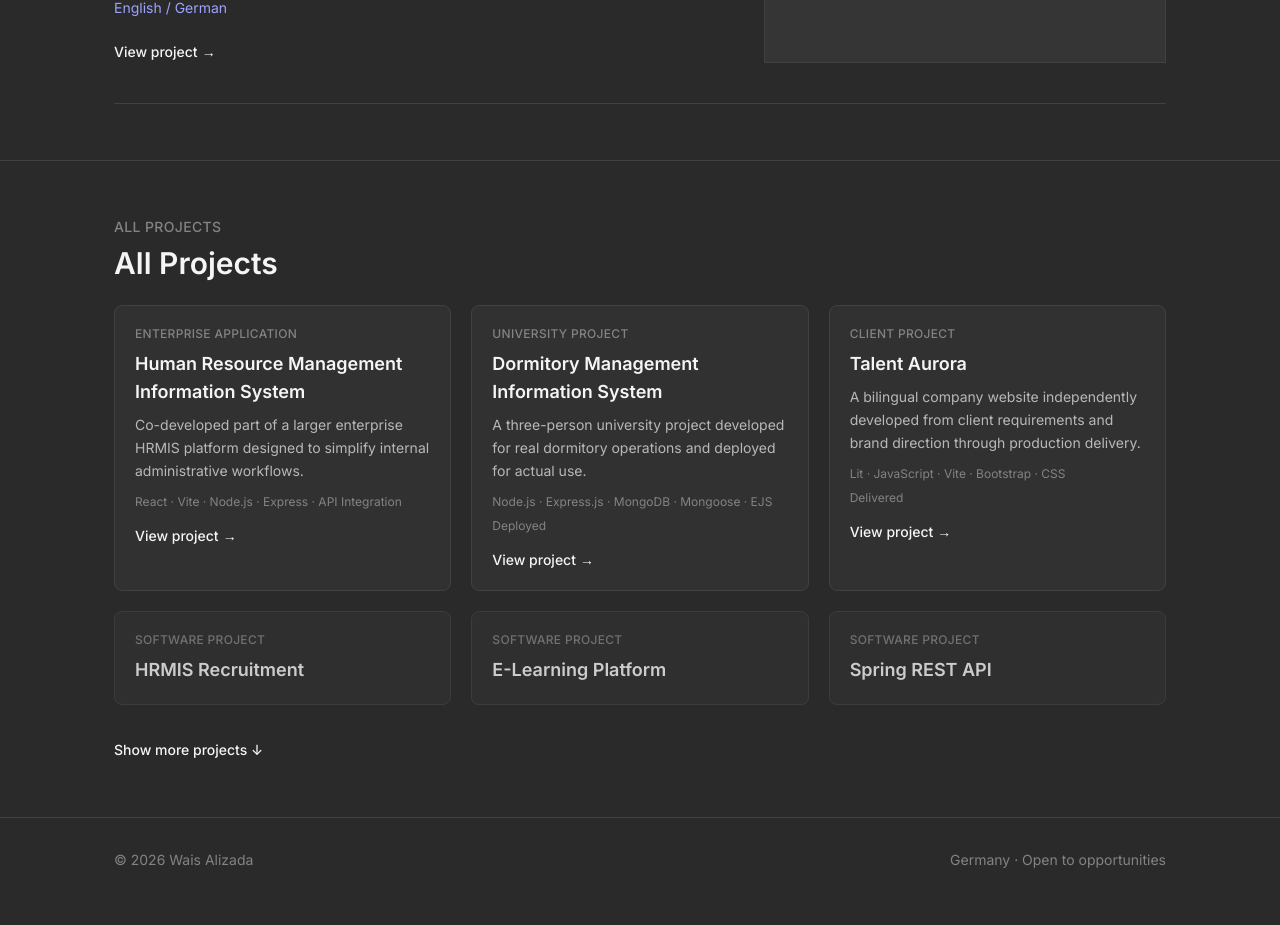
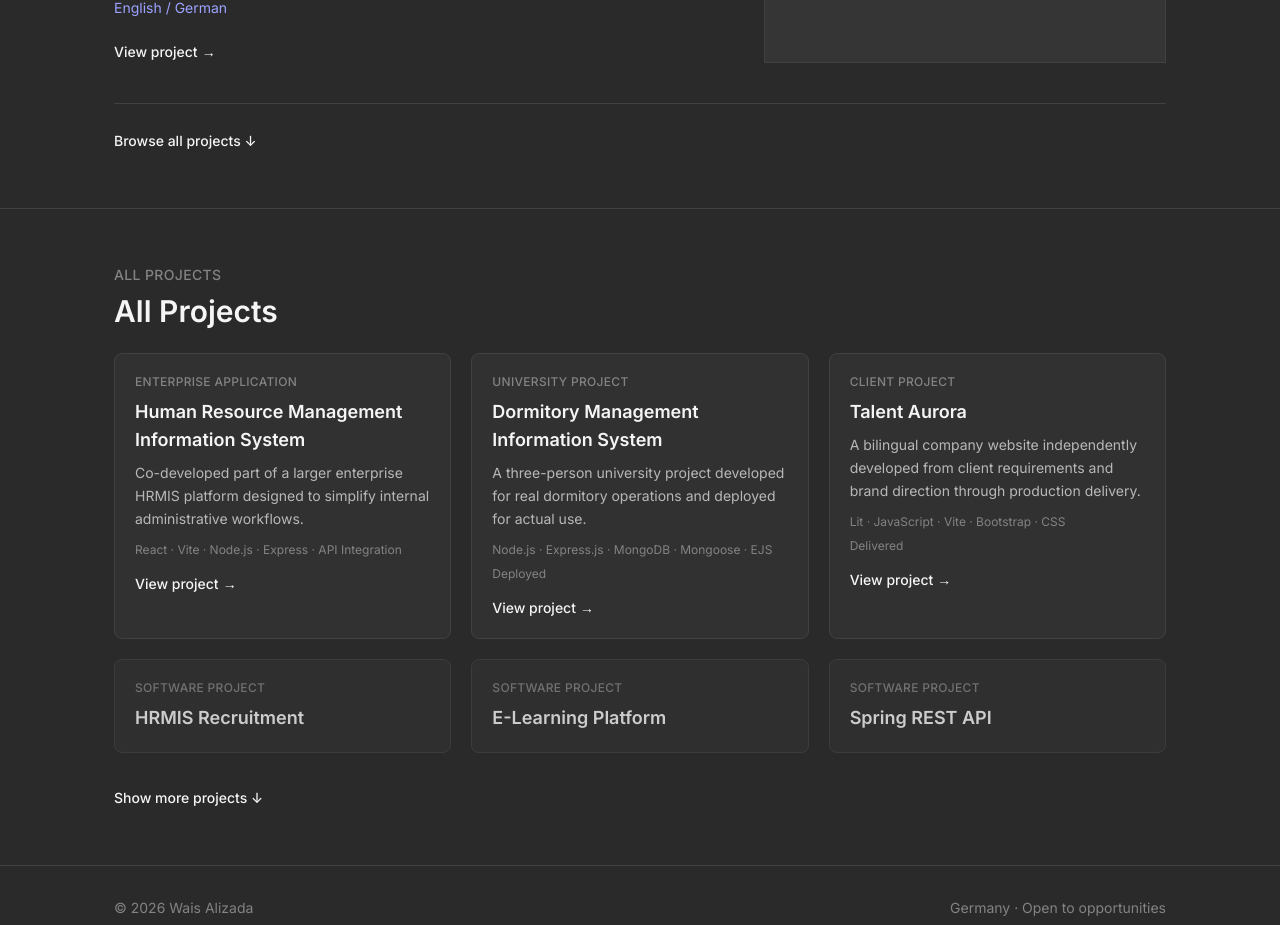
Before and after one commit to wais865/wais865-wais-portfolio, a Next.js app: page /projects in a window 1280 px wide. Shown: the part 1337-2262 px from the top of the page. Before the commit the page ends 2239 px from the top, so only its background shows below. Built offline with nearby package versions, Linux system fonts and the light colour scheme.

Commit message:
fix: improve projects section navigation
Replace the self-referential link at the end of Selected Projects
(pointing back to /projects, the page it's already on) with a
same-page anchor to the All Projects section, and give that section
the id it needs to be a valid jump target.

```diff
--- a/src/app/projects/page.tsx
+++ b/src/app/projects/page.tsx
@@ -46,9 +46,18 @@ export default function ProjectsPage() {
             />
           ))}
         </div>
+
+        <div className="mt-6">
+          <a
+            href="#all-projects"
+            className="text-sm font-medium text-primary transition-colors hover:text-accent focus-visible:outline-none focus-visible:ring-2 focus-visible:ring-accent focus-visible:ring-offset-2 focus-visible:ring-offset-background rounded-sm"
+          >
+            Browse all projects ↓
+          </a>
+        </div>
       </Section>
 
-      <Section bordered padding="compact">
+      <Section id="all-projects" bordered padding="compact">
         <SectionLabel>All Projects</SectionLabel>
         <h2 className="text-2xl font-semibold text-primary md:text-3xl">
           All Projects
```
